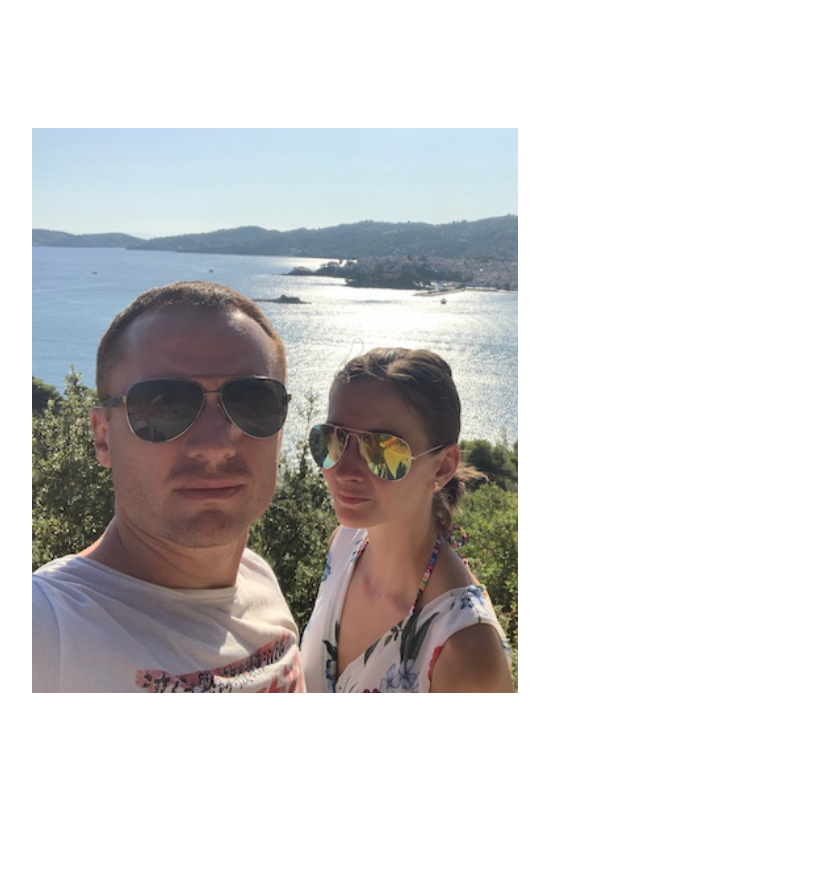
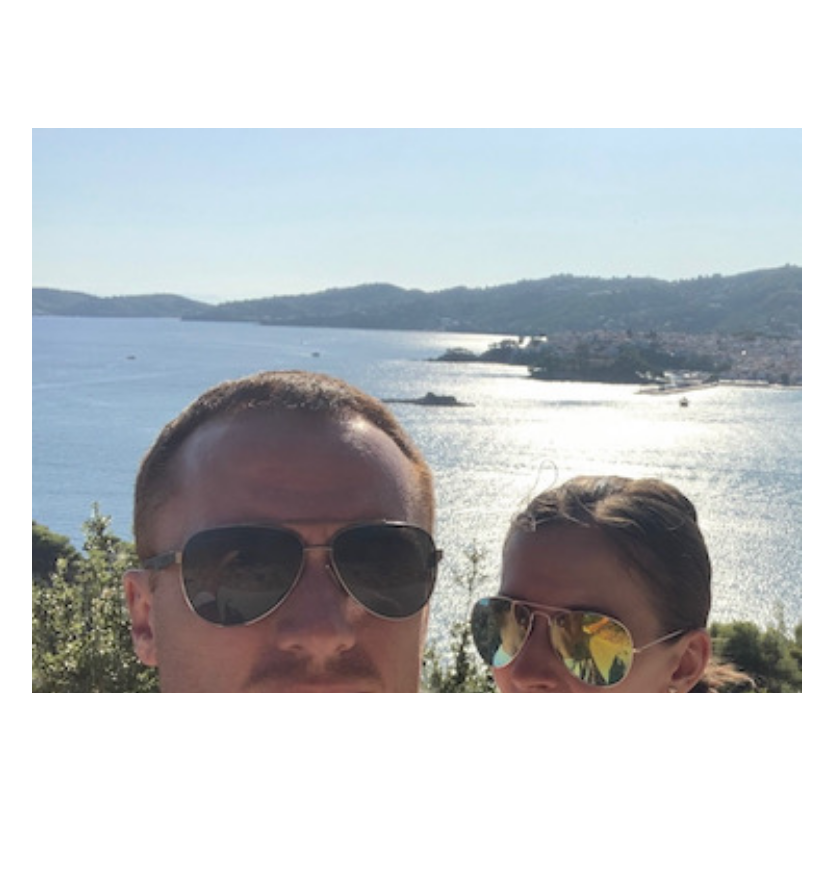
Before and after one commit to pavlem/pavlem.github.io, a plain HTML site: page gallery.html in a window 1280 px wide. Shown: the part 1860-2750 px from the top of the page, without its empty margins (23-856 px from the left). Drawn offline with nearby package versions, Linux system fonts and the light colour scheme.

Commit message:
Image fix

```diff
--- a/gallery.html
+++ b/gallery.html
@@ -130,7 +130,7 @@
                     </div>
                     <div class="col-lg-8 col-md-6">
                         <div class="single-gallery mb-30">
-                            <div class="gallery-img" style="background-image: url(assets/img/gallery/Slika7.jpeg); background-size:contain;">
+                            <div class="gallery-img" style="background-image: url(assets/img/gallery/Slika7.jpeg);">
                             </div>
                             <div class="thumb-content-box">
                                 <div class="thumb-content" style="background-color: #ffffff;">
```
